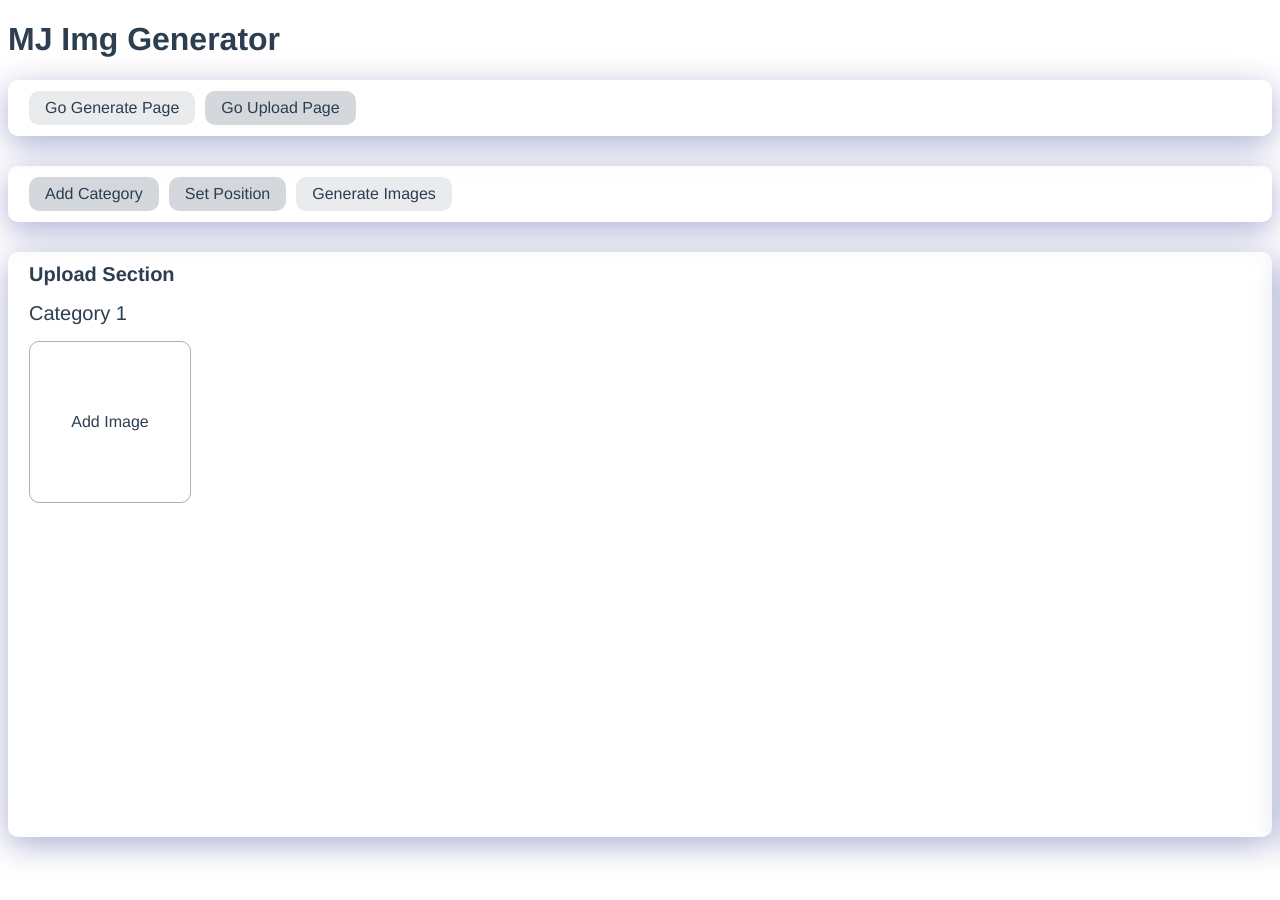
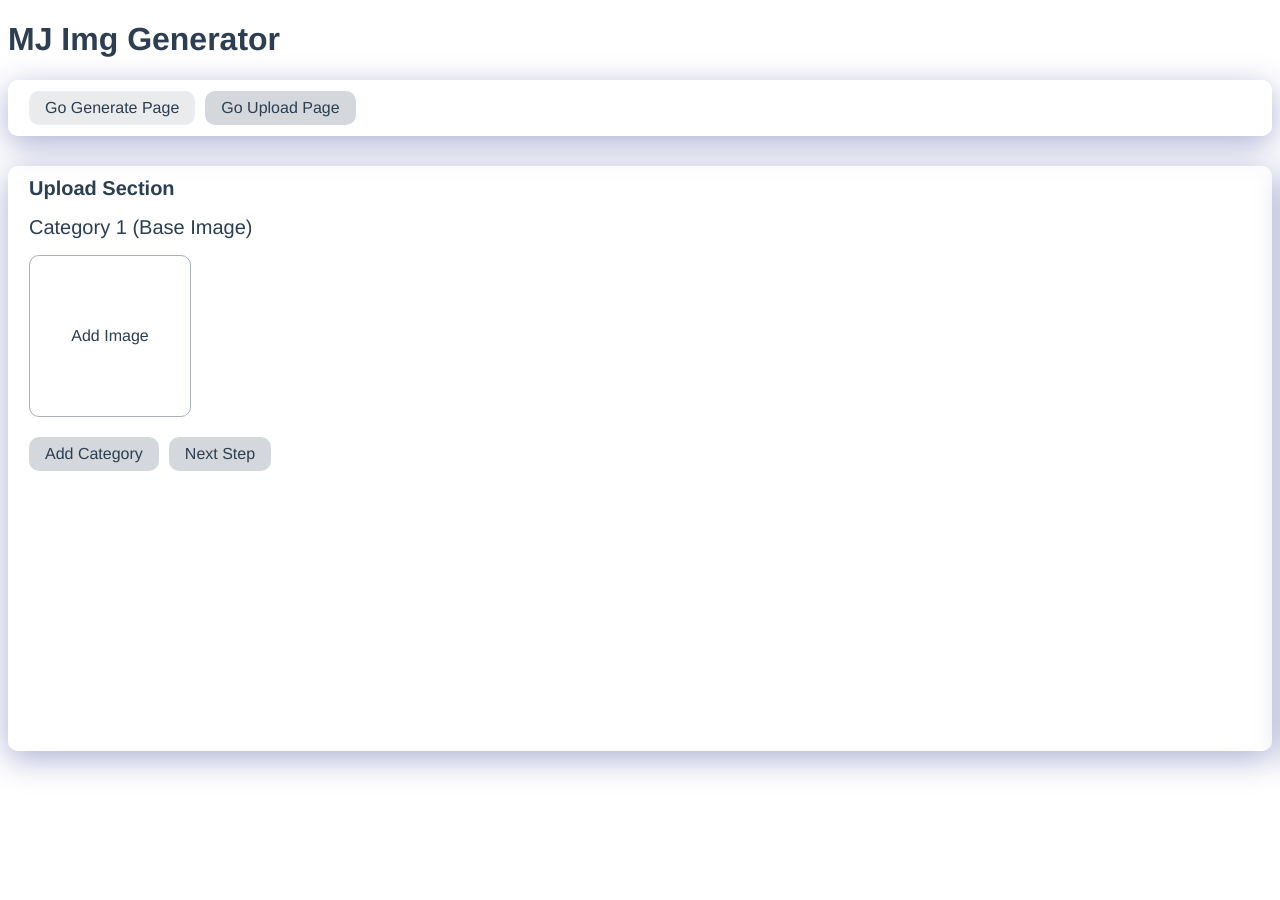
Before and after one commit to MoonJuhan/mj-img-generator, a Vue app: page /generator in a window 1280 px wide. Shown: the top 900 px of the page. Built offline with nearby package versions, Linux system fonts and the light colour scheme.

Commit message:
fix: Modify the section function button into the section

```diff
--- a/src/components/views/generator/SetPositionSection.vue
+++ b/src/components/views/generator/SetPositionSection.vue
@@ -18,6 +18,10 @@
           :locked="true"
         />
       </ul>
+    </div>
+
+    <div class="button-wrapper">
+      <AppButton :text="'Next Step'" @on-click="$emit('generate-images')" />
     </div>
   </div>
 </template>
--- a/src/components/views/generator/UploadSection.vue
+++ b/src/components/views/generator/UploadSection.vue
@@ -12,6 +12,10 @@
       :deleteDisabled="index === 0"
       :locked="locked"
     />
+    <li class="button-wrapper">
+      <AppButton :text="'Add Category'" @on-click="addCategory" :disabled="locked" />
+      <AppButton :text="'Next Step'" @on-click="setPosition" :disabled="locked" />
+    </li>
   </ul>
 </template>
 
@@ -26,10 +30,10 @@ export default {
   components: {
     CategoryWrapper,
   },
-  setup() {
+  setup(props, { emit }) {
     const categoryList = ref([
       {
-        name: 'Category 1',
+        name: 'Category 1 (Base Image)',
         imgList: [],
         disabled: false,
       },
@@ -90,6 +94,12 @@ export default {
       }
     }
 
+    const setPosition = () => {
+      if (refineItems()) {
+        emit('setPosition', localCategoryList.value)
+      }
+    }
+
     return {
       categoryList,
       localCategoryList,
@@ -98,6 +108,7 @@ export default {
       deleteImage,
       deleteCategory,
       refineItems,
+      setPosition,
     }
   },
 }
--- a/src/components/views/generator/ViewGenerator.vue
+++ b/src/components/views/generator/ViewGenerator.vue
@@ -1,15 +1,14 @@
 <template>
   <div class="view-generator">
-    <div class="button-wrapper glass-wrapper">
-      <AppButton :text="'Add Category'" @on-click="addCategory" :disabled="progress !== 1" />
-      <AppButton :text="'Set Position'" @on-click="setPosition" :disabled="progress !== 1" />
-      <AppButton :text="'Generate Images'" @on-click="generateImages" :disabled="progress !== 2" />
-    </div>
-
     <div class="wrap-div">
       <div class="section-wrapper" :class="`progress-${progress}`">
-        <UploadSection class="section" ref="refUploadSection" :locked="progress !== 1" />
-        <SetPositionSection class="section" ref="refSetPositionSection" :categoryList="refinedCategoryList" />
+        <UploadSection class="section" :locked="progress !== 1" @set-position="setPosition" />
+        <SetPositionSection
+          class="section"
+          ref="refSetPositionSection"
+          :categoryList="refinedCategoryList"
+          @generate-images="generateImages"
+        />
         <GenerateSection class="section" ref="refGenerateSection" :categoryList="refinedCategoryList" />
       </div>
     </div>
@@ -30,25 +29,18 @@ export default {
   },
   setup() {
     const progress = ref(1)
-    const refUploadSection = ref(null)
+
     const refSetPositionSection = ref(null)
     const refGenerateSection = ref(null)
 
-    const addCategory = () => {
-      if (progress.value === 1) {
-        refUploadSection.value.addCategory()
-      }
-    }
-
     const refinedCategoryList = ref([])
 
-    const setPosition = () => {
-      if (refUploadSection.value.refineItems()) {
-        progress.value = 2
-        refinedCategoryList.value = refUploadSection.value.localCategoryList
+    const setPosition = (categoryList) => {
+      progress.value = 2
 
-        nextTick(refSetPositionSection.value.initCanvas)
-      }
+      refinedCategoryList.value = categoryList
+
+      nextTick(refSetPositionSection.value.initCanvas)
     }
 
     const generateImages = () => {
@@ -58,10 +50,8 @@ export default {
     }
 
     return {
-      refUploadSection,
       refSetPositionSection,
       refGenerateSection,
-      addCategory,
       setPosition,
       generateImages,
       progress,
```
